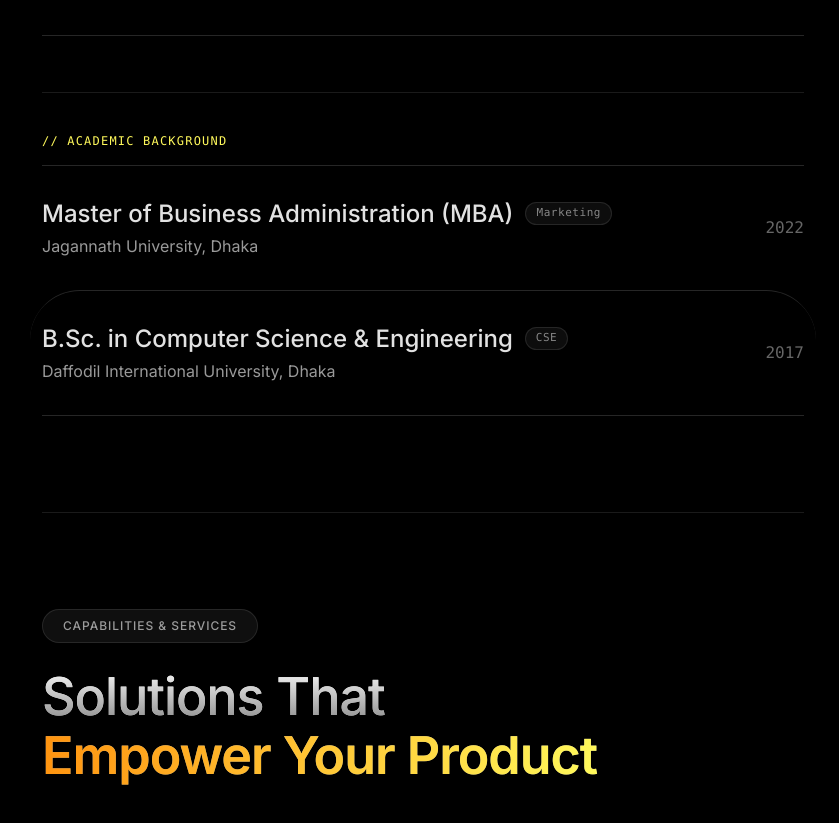
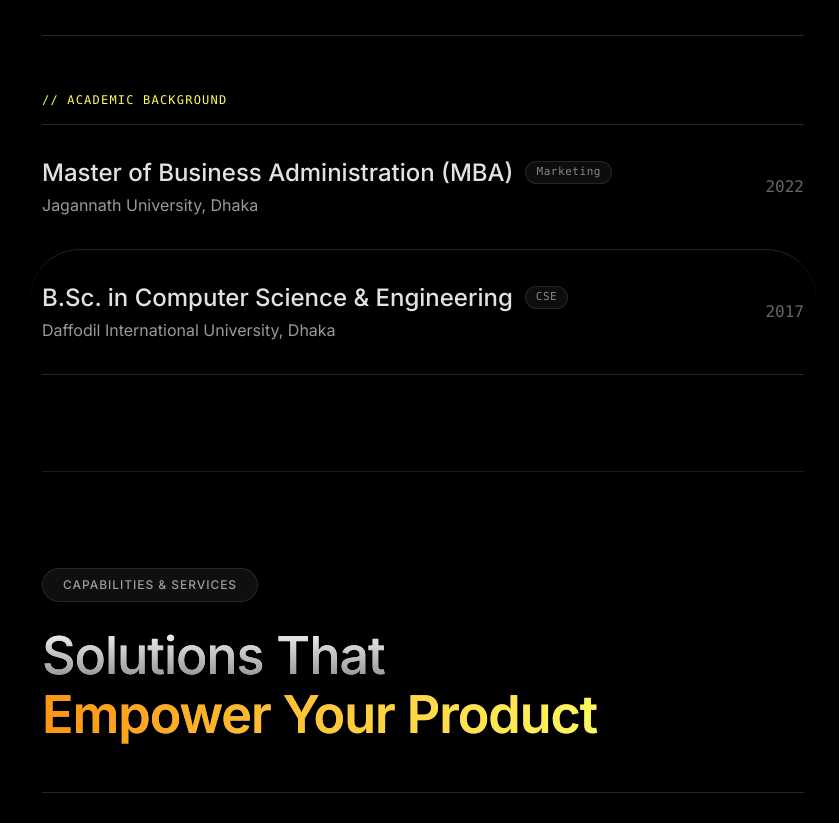
Before and after one commit to BeingSazzad/My-Portfolio, a React (Vite) app: page / in a window 1280 px wide. Shown: the part 1868-2691 px from the top of the page, without its empty margins (416-1255 px from the left). Built offline with nearby package versions, Linux system fonts and the light colour scheme.

Commit message:
style: remove redundant divider line above academic background section

```diff
--- a/src/sections/ResumeSection.tsx
+++ b/src/sections/ResumeSection.tsx
@@ -53,7 +53,7 @@ export const ResumeSection: React.FC = () => {
       </div>
 
       {/* 02. Education Subsection */}
-      <div className="mt-14 pt-10 border-t border-white/10">
+      <div className="mt-14">
         <div className="text-xs font-mono tracking-widest text-[#fff95b] uppercase mb-4">
           // ACADEMIC BACKGROUND
         </div>
```
